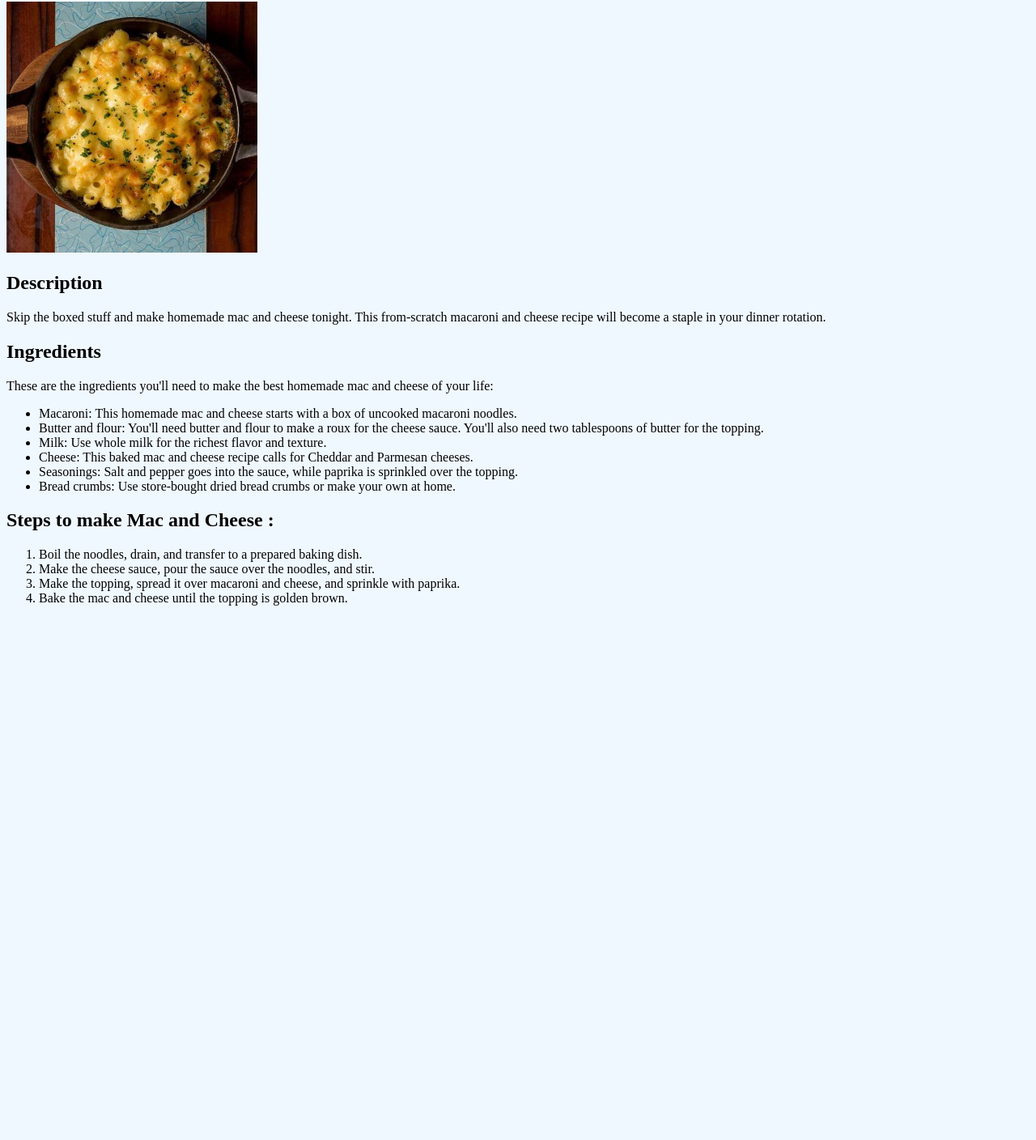
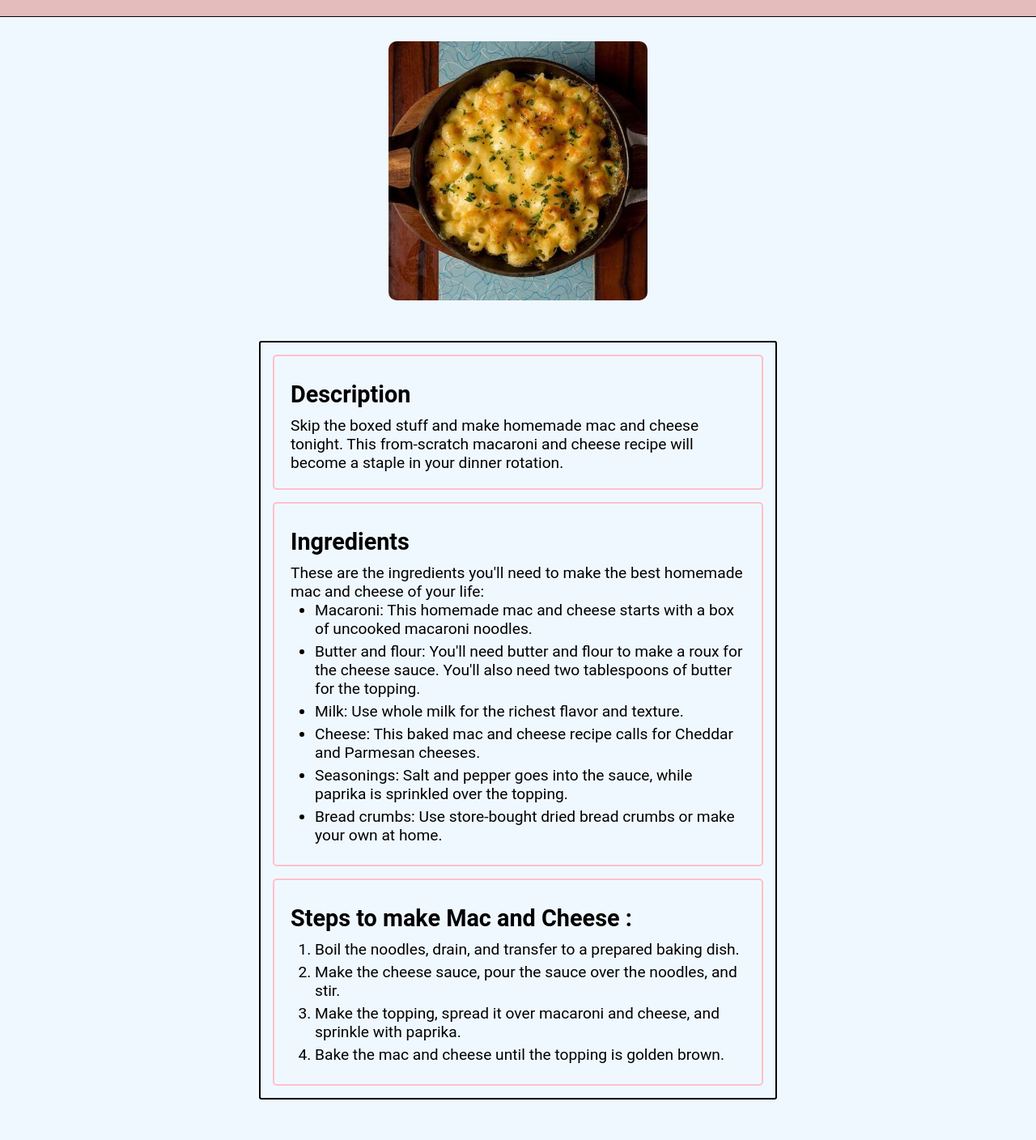
Before and after one commit to Zidan-Niyas/odin-recipes, a plain HTML site: page recipes/macncheese.html in a window 1280 px wide. Shown: the part 78-1486 px from the top of the page at 81% size. Before the commit the page ends 842 px from the top, so only its background shows below. Drawn offline with Linux system fonts and the light colour scheme.

Commit message:
changed the styling of all the recipe pages and the index page

```diff
--- a/css/box.css
+++ /dev/null
@@ -1,55 +0,0 @@
-* {
-    background-color: blanchedalmond;
-    box-sizing: border-box;
-    padding: 0;
-    margin: 0;
-}
-
-.navbar {
-    border: 2px solid green;
-    padding: 0.5em 1em;
-    display: flex;
-    justify-content: space-between;
-}
-
-.left {
-    border: 2px solid purple;
-    padding: 0.5em;
-    display: flex;
-}
-
-.icon {
-    border: 2px solid blue;
-    background-color: azure;
-    padding: 1em;
-    text-align: center;
-}
-
-.right ul{
-    display: flex;
-    border: 2px solid purple;
-    padding: 0.5em;
-}
-
-li {
-    list-style: none;
-    border: 2px solid blue;
-    background-color: azure;
-    padding: 1em;
-}
-
-.box1 {
-    background-color: white;
-    text-align: center;
-    border: 2px solid black;
-    padding: 30px;
-    margin: 60px;
-}
-
-.box2 {
-    background-color: white;
-    border: 2px solid black;
-    text-align: center;
-    padding: 30px;
-    margin: 60px;
-}
--- a/css/style.css
+++ b/css/style.css
@@ -1,7 +1,51 @@
 * {
     background-color: aliceblue;
+    margin: 0;
+    padding: 0;
+    box-sizing: border-box;
+}
+
+body {
+    font-family: "Roboto","sans-serif";
+}
+
+.container {
+    border: 2px solid black;
+    border-radius: 3px;
+    margin: 50px auto;
+    width: 50%;
+}
+
+.description, .ingredients, .steps {
+    border: 2px solid pink;
+    border-radius: 5px;
+    margin: 15px;
+    padding: 20px;
+    font-size: larger;
+}
+
+.ingredients li, .steps li {
+    margin-left: 30px;
+    margin-bottom: 5px;
 }
 
 h1 {
     background-color: rgb(229, 188, 188);
+    padding: 30px;
+    margin-bottom: 30px;
+    border-bottom: 1px solid black;
+    text-align: center;
 }
+
+ h2 {
+    margin: 10px 0;
+    font-weight: 600;
+ }
+
+.image img {
+    border-radius: 10px;
+    display: block;
+    margin: auto;
+    width: 25%;
+    height: auto;
+}
--- a/css/styles.css
+++ b/css/styles.css
@@ -14,10 +14,16 @@ a {
     font-size: x-large;
     text-decoration: none;
     color: rgb(27, 25, 25);
+    background-color:rgb(242, 242, 233);
 }
 
 li {
+    width: 50%;
     margin: 20px 0;
+    list-style: none;
+    border: 2px solid black;
+    padding: 30px;
+    background-color:rgb(242, 242, 233);
 }
 
 a:hover {
--- a/recipes/macncheese.html
+++ b/recipes/macncheese.html
@@ -8,9 +8,15 @@
 </head>
 <body>
     <h1>Mac & Cheese</h1>
-    <img src="../images/macncheese.png" alt="Mac and Cheese" height="310" width="310">
+    <div class="image">
+        <img src="../images/macncheese.png" alt="Mac and Cheese">
+    </div>
+    <div class="container">
+        <div class="description">
             <h2>Description</h2>
             <p>Skip the boxed stuff and make homemade mac and cheese tonight. This from-scratch macaroni and cheese recipe will become a staple in your dinner rotation.</p>
+        </div>
+        <div class="ingredients">
             <h2>Ingredients</h2>
             <p>These are the ingredients you'll need to make the best homemade mac and cheese of your life:</p>
             <ul>
@@ -21,6 +27,8 @@
                 <li>Seasonings: Salt and pepper goes into the sauce, while paprika is sprinkled over the topping.</li>
                 <li>Bread crumbs: Use store-bought dried bread crumbs or make your own at home.</li>
             </ul>
+        </div>
+        <div class="steps">
             <h2>Steps to make Mac and Cheese :</h2>
             <ol>
                 <li>Boil the noodles, drain, and transfer to a prepared baking dish.</li>
@@ -28,5 +36,10 @@
                 <li>Make the topping, spread it over macaroni and cheese, and sprinkle with paprika.</li>
                 <li>Bake the mac and cheese until the topping is golden brown.</li>
             </ol>
+        </div>
+    </div>
+
+
+
 </body>
 </html>
```
Also changed, not shown: index2.html (deleted, +0 -26 lines), recipes/chickensalad.html (+14 -0 lines), recipes/lasagna.html (+18 -3 lines). Lines whose indentation alone changed are shown as unchanged.
